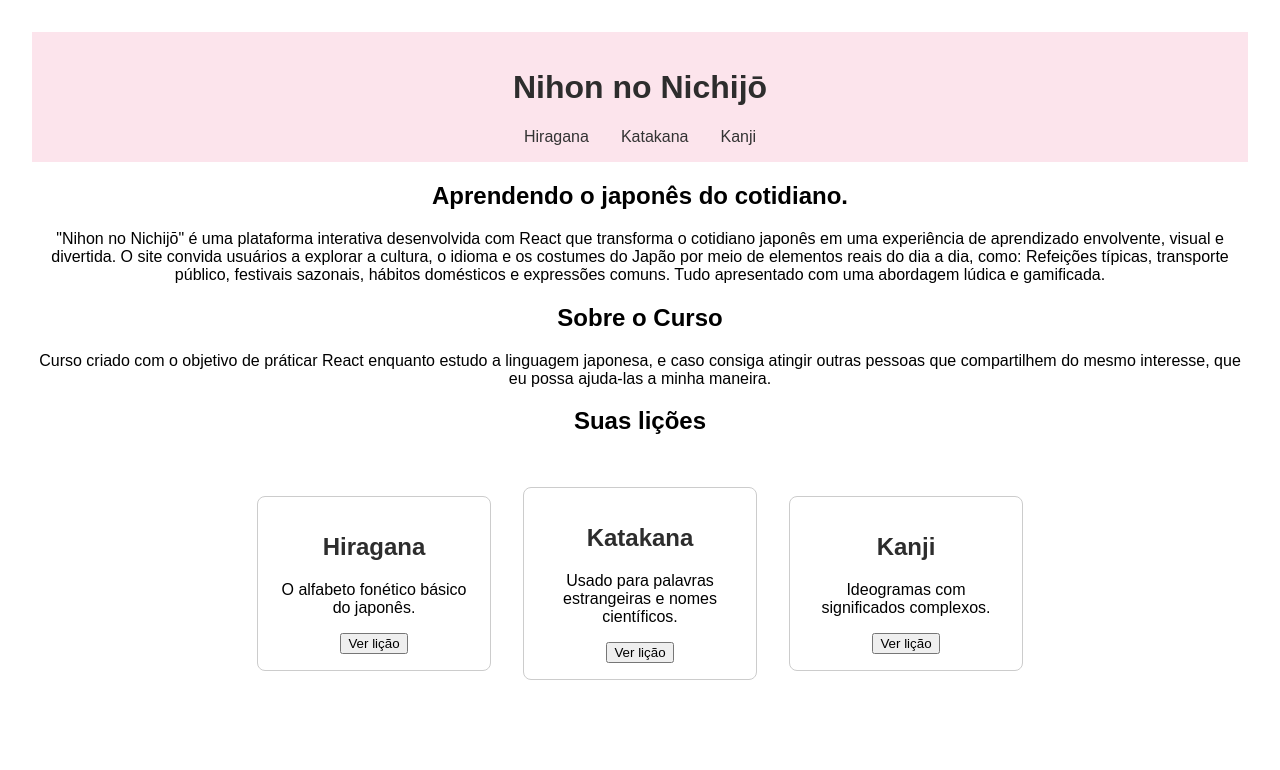
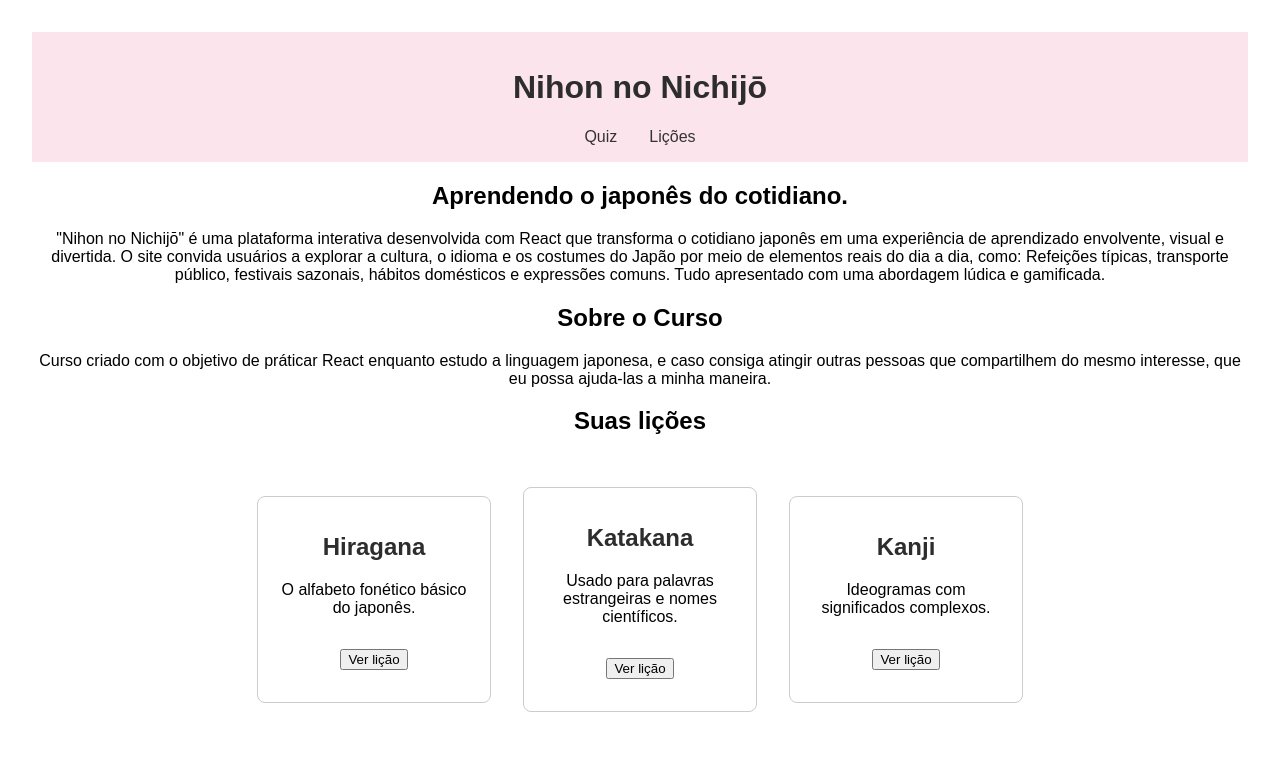
Before and after one commit to dnxpollo/japanese-lessons, a React (Create React App) app: page / in a window 1280 px wide. Shown: the top 770 px of the page. Built offline with nearby package versions, Linux system fonts and the light colour scheme.

Commit message:
Minhas alterações locais

```diff
--- a/src/App.tsx
+++ b/src/App.tsx
@@ -42,7 +42,7 @@ const App: React.FC = () => {
       <AboutCourse />
       <LessonList />
 
-      <div style={{ padding: '2rem' }}>
+      <div  id="Licoes" style={{ padding: '2rem' }}>
         <h1>Quiz de Cultura Japonesa 🇯🇵</h1>
         <Question
           question={questions[currentIndex].question}
--- a/src/Header.tsx
+++ b/src/Header.tsx
@@ -5,9 +5,8 @@ const Header: React.FC = () => {
     <header>
       <h1>Nihon no Nichijō</h1>
       <nav>
-        <a href="#hiragana">Hiragana</a>
-        <a href="#katakana">Katakana</a>
-        <a href="#kanji">Kanji</a>
+        <a href="#Quiz">Quiz</a>
+        <a href="#Licoes">Lições</a>
       </nav>
     </header>
   );
--- a/src/Question.tsx
+++ b/src/Question.tsx
@@ -9,7 +9,7 @@ interface QuestionProps {
 
 const Question: React.FC<QuestionProps> = ({ question, options, onAnswer }) => {
   return (
-    <div>
+    <div id="Quiz">
       <h2>{question}</h2>
       {options.map((opt, index) => (
         <button key={index} onClick={() => onAnswer(opt)}>
--- a/src/data.ts
+++ b/src/data.ts
@@ -30,5 +30,15 @@ export const questions: QuestionData[] = [
     question: "Qual anime é considerado o maior anime no Japão?",
     options: ["Naruto", "Dragon Ball", "Pokemon", "One Piece"],
     answer: "Pokemon"
+  },
+  {
+    question: "?",
+    options: ["Naruto", "Dragon Ball", "Pokemon", "One Piece"],
+    answer: "Pokemon"
+  },
+  {
+    question: "Qual o estilo musical tradicional do Japão?",
+    options: ["J-POP", "Rock", "Salsa", "Enka"],
+    answer: "Enka"
   }
 ];
--- a/src/index.css
+++ b/src/index.css
@@ -74,3 +74,6 @@ li::marker {
 .App {
   padding: 2rem;
 }
+button {
+  margin: 1rem;
+}
```
Also changed, not shown: 1 other file (tests, documents, lock files or other folders).
